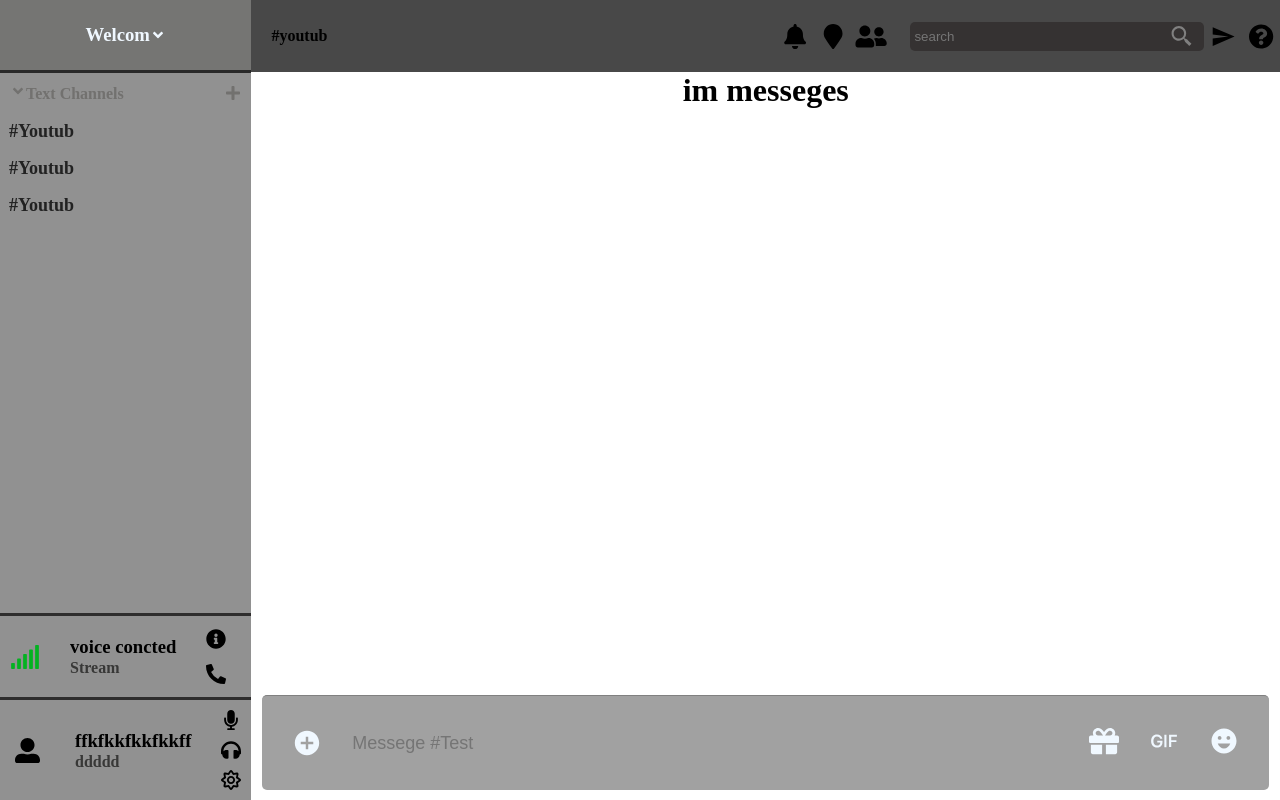
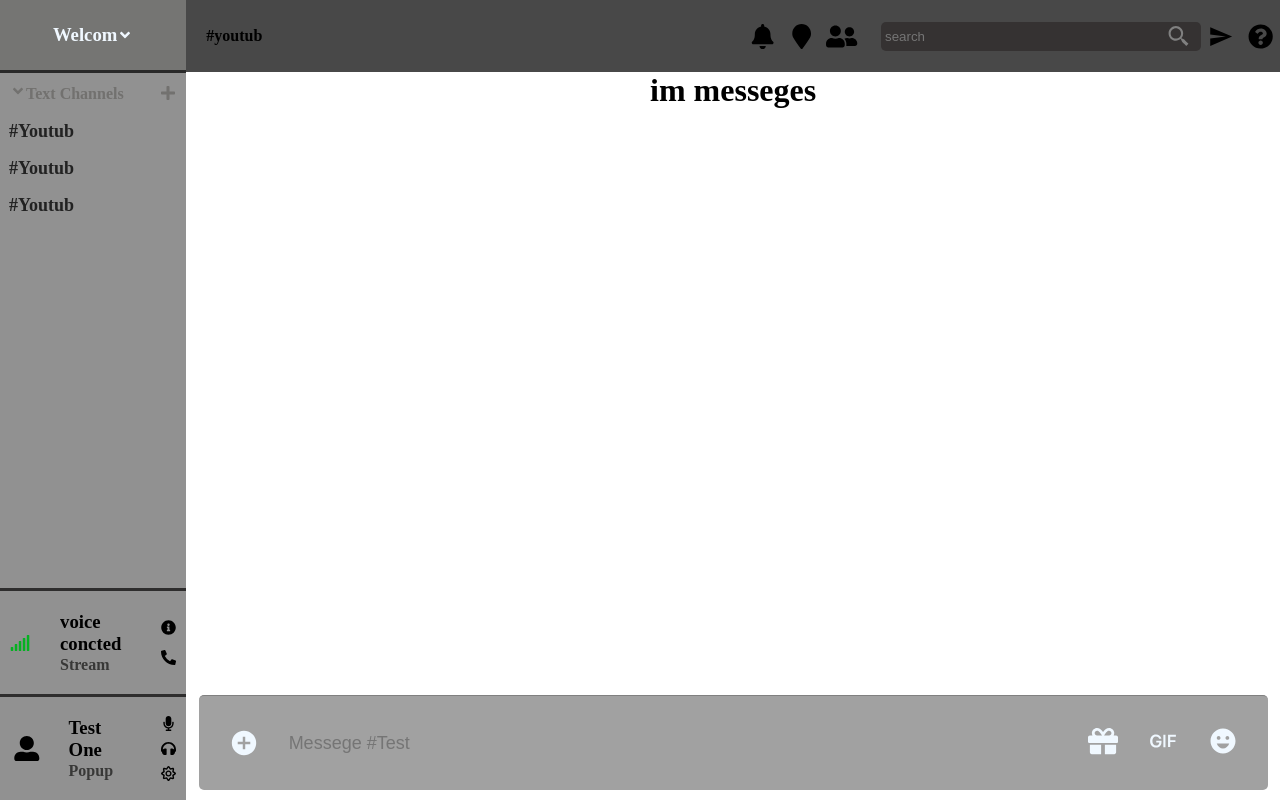
Before and after one commit to Alibentiba/descrd, a React (Create React App) app: page / in a window 1280 px wide. Built offline with nearby package versions, Linux system fonts and the light colour scheme.

Commit message:
add style

```diff
--- a/src/Sidbar/Sidbar.css
+++ b/src/Sidbar/Sidbar.css
@@ -61,7 +61,8 @@
 }
 .voice_text h3 {
 margin: 0;
-/* color: rgb(0, 187, 66); */
+display: inline-block;
+
 }
 
 .voice_text p {
@@ -84,9 +85,8 @@
 }
 
 .info_icon {
-width: 20px;
-height: 20px;
-
+width:  15px;
+height:  15px;
 }
 
 
@@ -94,10 +94,7 @@
     display: flex;
     align-items: center;
     justify-content: flex-start;
-    /* gap: 2px; */
-    /* border-top: solid 3px rgb(46, 45, 45); */
-
-    gap: 20px;
+    gap: 15px;
     border-top: solid 3px rgb(46, 45, 45);
     padding: 10px;
 }
@@ -113,16 +110,15 @@
 }
 .Sidbar_profile_text h3 {
     margin: 0;
-    /* color: greenyellow; */
-    }
+   }
+
     .Sidbar_profile_text p {
         margin: 0;
        color: rgb(56, 56, 55);
        font-weight: 600;
     }
+
     .Sidbar_profile_icons{
-
-
         display: flex;
         flex-direction: column;
         align-items: center;
@@ -130,12 +126,14 @@
         gap: 10px;
 
     }
+
     .avatar_icon{
         width: 35px;
         height: 25px;
-    }
+       }
+
 
     .profile_icon{
-        width: 20px;
-height: 20px;
+        width: 15px;
+         height: 15px;
     }
--- a/src/Sidbar/Sidbar.jsx
+++ b/src/Sidbar/Sidbar.jsx
@@ -43,8 +43,8 @@
 
      <FaUserAlt className='avatar_icon'/>
      <div className='Sidbar_profile_text'>
-        <h3>ffkfkkfkkfkkff</h3>
-        <p>ddddd</p>
+        <h3>Test One</h3>
+        <p>Popup</p>
      </div>
 
      <div className='Sidbar_profile_icons'>
```
